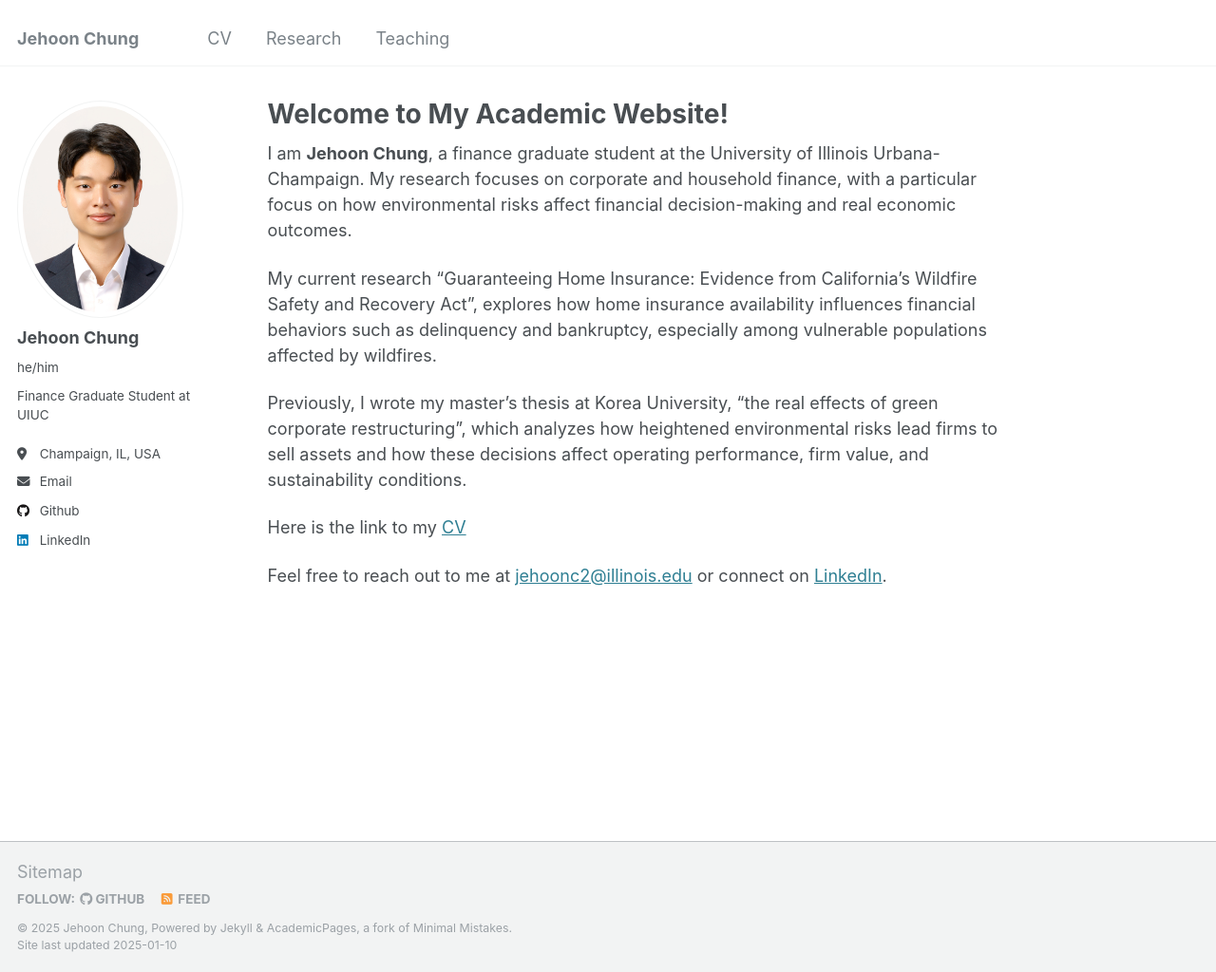
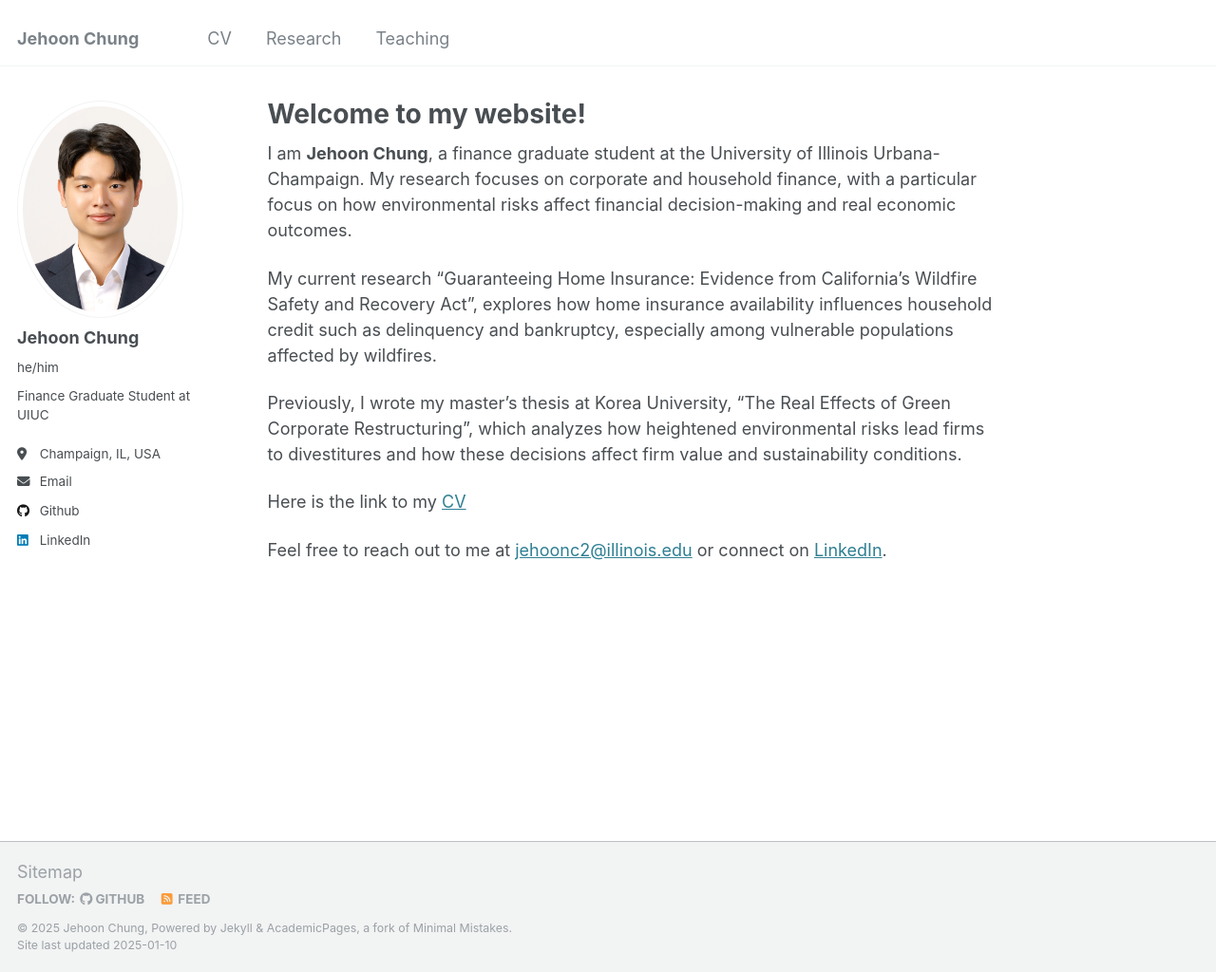
Before and after one commit to JehoonChung/jehoonchung.github.io, a Jekyll site: the page built from _pages/about.md, in a window 1280 px wide and 1024 px high. Shown: the whole window at 95% size. Built offline with Jekyll 4.4.1, drawn with Linux system fonts in a browser that asks for light colours.

Commit message:
Update about.md

```diff
--- a/_pages/about.md
+++ b/_pages/about.md
@@ -1,6 +1,6 @@
 ---
 permalink: /
-title: "Welcome to My Academic Website!"
+title: "Welcome to my website!"
 author_profile: true
 redirect_from:
   - /about/
@@ -10,9 +10,9 @@ redirect_from:
 
 I am **Jehoon Chung**, a finance graduate student at the University of Illinois Urbana-Champaign. My research focuses on corporate and household finance, with a particular focus on how environmental risks affect financial decision-making and real economic outcomes.
 
-My current research "Guaranteeing Home Insurance: Evidence from California’s Wildfire Safety and Recovery Act", explores how home insurance availability influences financial behaviors such as delinquency and bankruptcy, especially among vulnerable populations affected by wildfires.
+My current research "Guaranteeing Home Insurance: Evidence from California’s Wildfire Safety and Recovery Act", explores how home insurance availability influences household credit such as delinquency and bankruptcy, especially among vulnerable populations affected by wildfires.
 
-Previously, I wrote my master's thesis at Korea University, "the real effects of green corporate restructuring", which analyzes how heightened environmental risks lead firms to sell assets and how these decisions affect operating performance, firm value, and sustainability conditions.
+Previously, I wrote my master's thesis at Korea University, "The Real Effects of Green Corporate Restructuring", which analyzes how heightened environmental risks lead firms to divestitures and how these decisions affect firm value and sustainability conditions.
 
 Here is the link to my [CV](/files/CV_JehoonChung.pdf)
 
```
